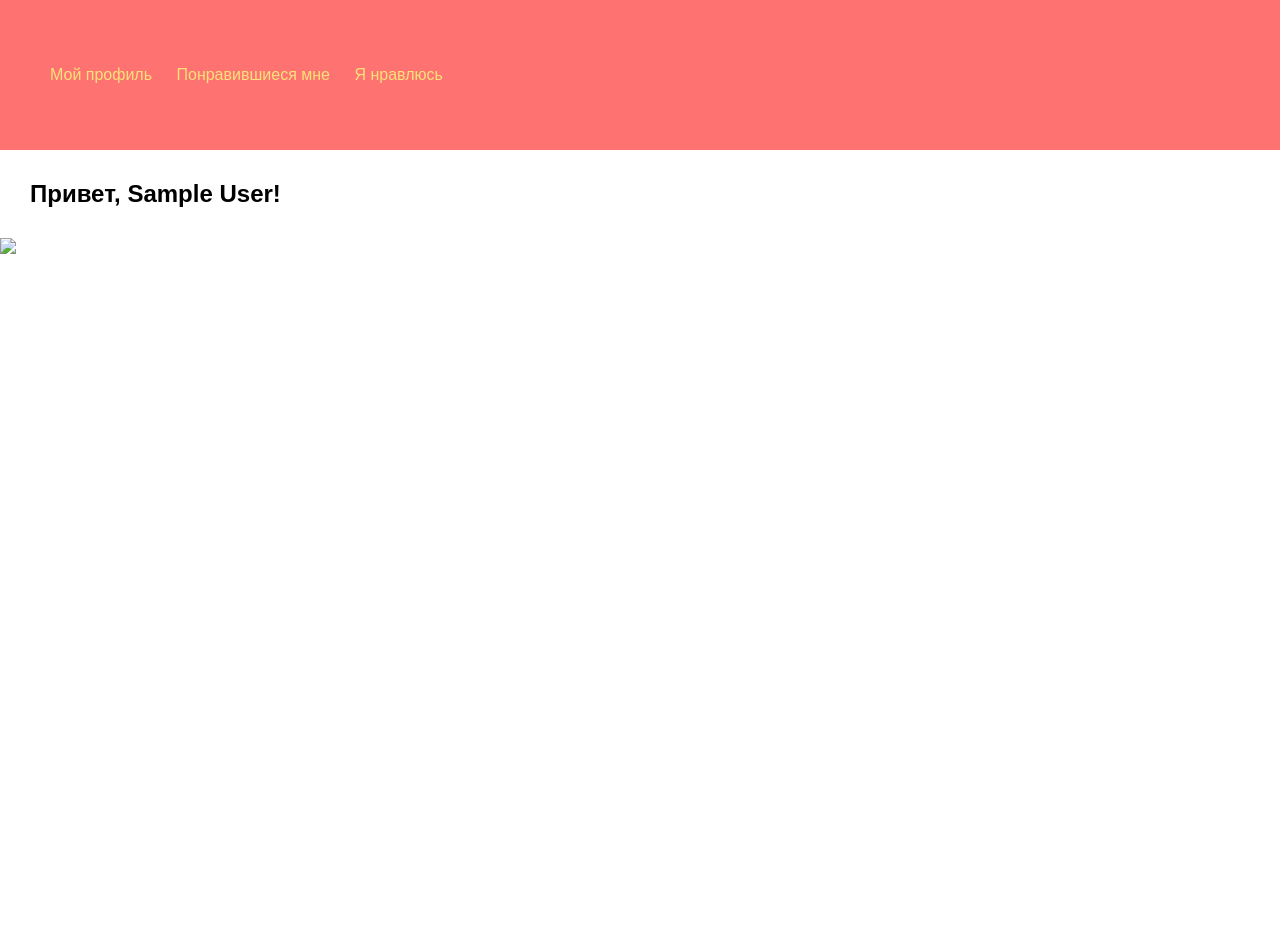
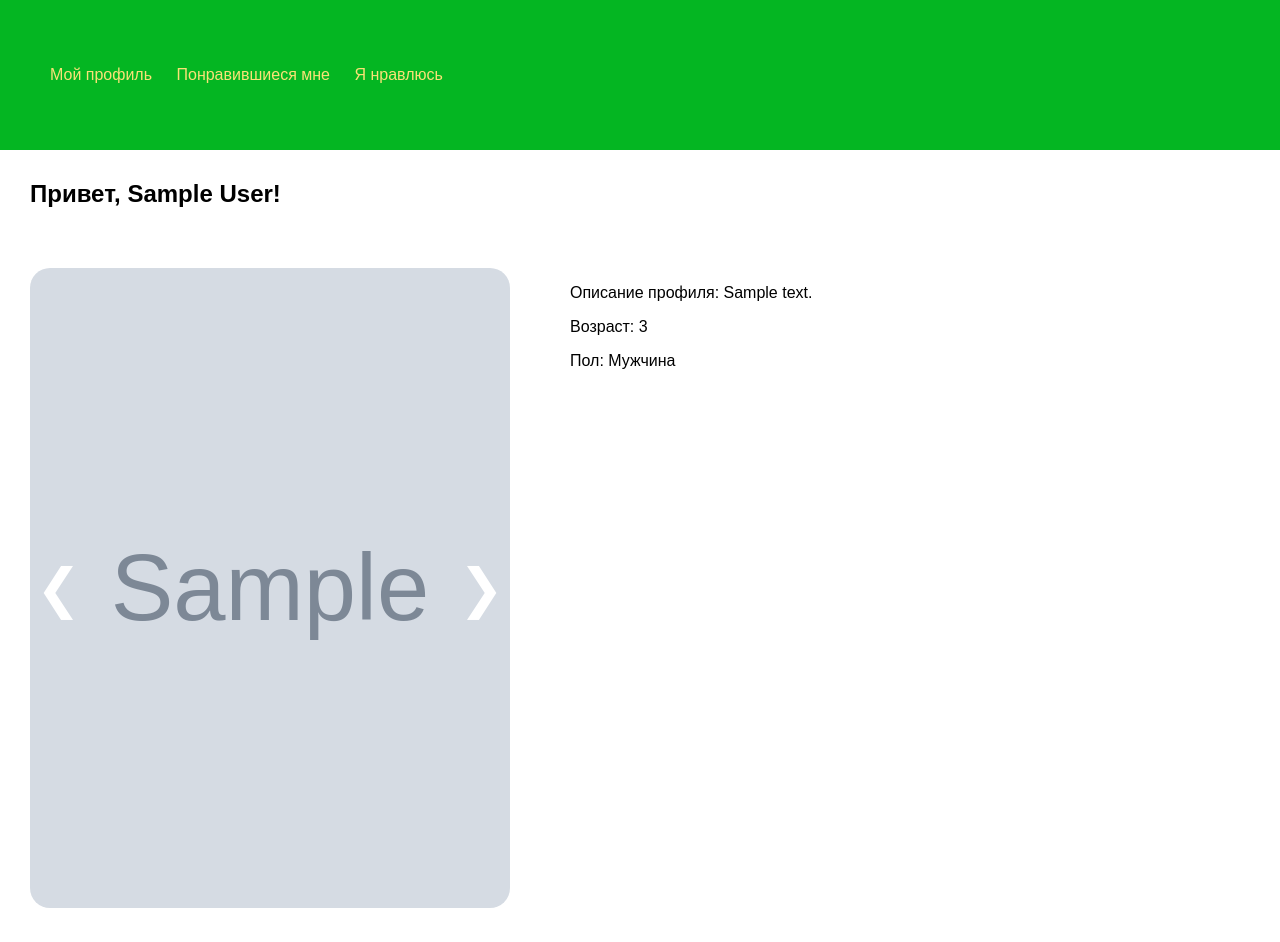
Before and after one commit to chimchimster/hearty, a Django app: template hearty/profiles/templates/profile/detail.html in a window 1280 px wide. Before the commit the page ends 254 px from the top, so only its background shows below. Run offline with Django 4.2, Linux system fonts and the light colour scheme; the template is opened without the code that fills it: values that come from a table or form of the project are taken from there, others are empty; tables that the repository leaves empty hold one stand-in row (values such as "Sample post"); grey boxes marked "Sample" are stand-in pictures.

Commit message:
start template for profile

```diff
--- a/hearty/account/static/css/styles.css
+++ b/hearty/account/static/css/styles.css
@@ -10,7 +10,7 @@ h1, h2, h3, h4 {
 
 .header {
   height: 150px;
-  background-color: #FF7272;
+  background-color: #04b622;
   display: flex;
   flex-direction: column;
   justify-content: space-around;
@@ -34,3 +34,45 @@ h1, h2, h3, h4 {
 .greeting {
   margin: 30px;
 }
+
+.image-slides {
+  margin: 30px;
+  display: none;
+  border-radius: 20px;
+  width: 480px;
+  height: 640px;
+  object-fit: cover;
+}
+
+.image-container {
+  position: relative;
+  display: inline-block;
+}
+
+#display-left, #display-right {
+  position: absolute;
+  top: 50%;
+  transform: translateY(-50%);
+  background: none;
+  border: none;
+  color: white;
+  font-size: 54px;
+}
+
+#display-left {
+  left: 30px;
+}
+
+#display-right {
+  right: 30px;
+}
+
+.profile-detail {
+  display: flex;
+  flex-direction: row;
+  justify-content: flex-start;
+}
+
+.profile-description {
+  padding: 30px;
+}
--- a/hearty/account/templates/layout.html
+++ b/hearty/account/templates/layout.html
@@ -19,4 +19,10 @@
         {% endblock %}
     </div>
 </body>
+<script>
+    document.addEventListener('DOMContentLoaded', function() {
+        {% block domready %}
+        {% endblock %}
+    });
+</script>
 </html>
--- /dev/null
+++ b/hearty/account/templatetags/calc_age.py
@@ -0,0 +1,16 @@
+from django import template
+from datetime import date
+
+register = template.Library()
+
+
+@register.filter(name='calc_age')
+def calculate_age(bdate):
+    today = date.today()
+
+    age = today.year - bdate.year
+
+    if today.month < bdate.month or (today.month == bdate.month and today.day < bdate.day):
+        age -= 1
+
+    return age
--- /dev/null
+++ b/hearty/account/templatetags/define_gender.py
@@ -0,0 +1,11 @@
+from django import template
+
+register = template.Library()
+
+
+@register.filter(name='gender')
+def define_gender(gender):
+
+    if gender == 'М':
+        return 'Мужчина'
+    return 'Женщина'
--- a/hearty/hearty/urls.py
+++ b/hearty/hearty/urls.py
@@ -13,11 +13,14 @@ Including another URLconf
     1. Import the include() function: from django.urls import include, path
     2. Add a URL to urlpatterns:  path('blog/', include('blog.urls'))
 """
+from django.conf.urls.static import static
 from django.contrib import admin
 from django.urls import path, include
+
+from django.conf import settings
 
 urlpatterns = [
     path('admin/', admin.site.urls),
     path('account/', include('account.urls', namespace='account')),
     path('profile/', include('profiles.urls', namespace='profile')),
-]
+] + static(settings.MEDIA_URL, document_root=settings.MEDIA_ROOT)
--- a/hearty/profiles/templates/profile/detail.html
+++ b/hearty/profiles/templates/profile/detail.html
@@ -1,4 +1,6 @@
 {% extends 'layout.html' %}
+{% load calc_age %}
+{% load define_gender %}
 
 {% block title %}
 
@@ -11,11 +13,59 @@
     </div>
     <div class="profile-detail">
         <div class="images-list">
-            {% with image=profile.images.all %}
-                {% for img in image %}
-                    <img src="{% url img.url %}">
-                {% endfor %}
-            {% endwith %}
+            <div class="image-container">
+                {% with image=profile.images.all %}
+                    {% for img in image %}
+                        <img class="image-slides" src="{{ img.image.url }}">
+                    {% endfor %}
+                {% endwith %}
+                <button id="display-left">&#10094;</button>
+                <button id="display-right">&#10095;</button>
+            </div>
+        </div>
+        <div class="profile-description">
+            <p>Описание профиля: {{ profile.description }}</p>
+            <p>Возраст: {{ object.user.bdate|calc_age }}</p>
+            <p>Пол: {{ profile.gender|gender }}</p>
         </div>
     </div>
 {% endblock %}
+
+{% block domready %}
+
+    let slideIndex = 1;
+    showDivs(slideIndex);
+
+    function plusDivs(n) {
+        showDivs(slideIndex += n);
+    }
+
+    function showDivs(n) {
+        let img = document.getElementsByClassName('image-slides');
+
+        if (n > img.length) {
+            slideIndex = 1;
+        }
+
+        if (n < 1) {
+            slideIndex = img.length;
+        }
+
+        for (let i = 0; i < img.length; i++) {
+            img[i].style.display = 'none';
+        }
+        img[slideIndex - 1].style.display = 'block';
+    }
+
+    let displayLeftBtn = document.getElementById('display-left');
+    let displayRightBtn = document.getElementById('display-right');
+
+    displayLeftBtn.addEventListener('click', function() {
+        plusDivs(-1);
+    });
+
+    displayRightBtn.addEventListener('click', function() {
+        plusDivs(1);
+    });
+
+{% endblock %}
--- a/hearty/profiles/utils.py
+++ b/hearty/profiles/utils.py
@@ -6,6 +6,6 @@ from django.utils import timezone
 def get_upload_path(instance, filename):
     email = instance.profile.user.email
     current_date = timezone.now().strftime('%d/%m/%Y')
-    base_path = f'media/{email}/{current_date}'
+    base_path = f'{email}/{current_date}'
 
     return os.path.join(base_path, filename)
```
Also changed, not shown: hearty/account/templatetags/__init__.py (added).
